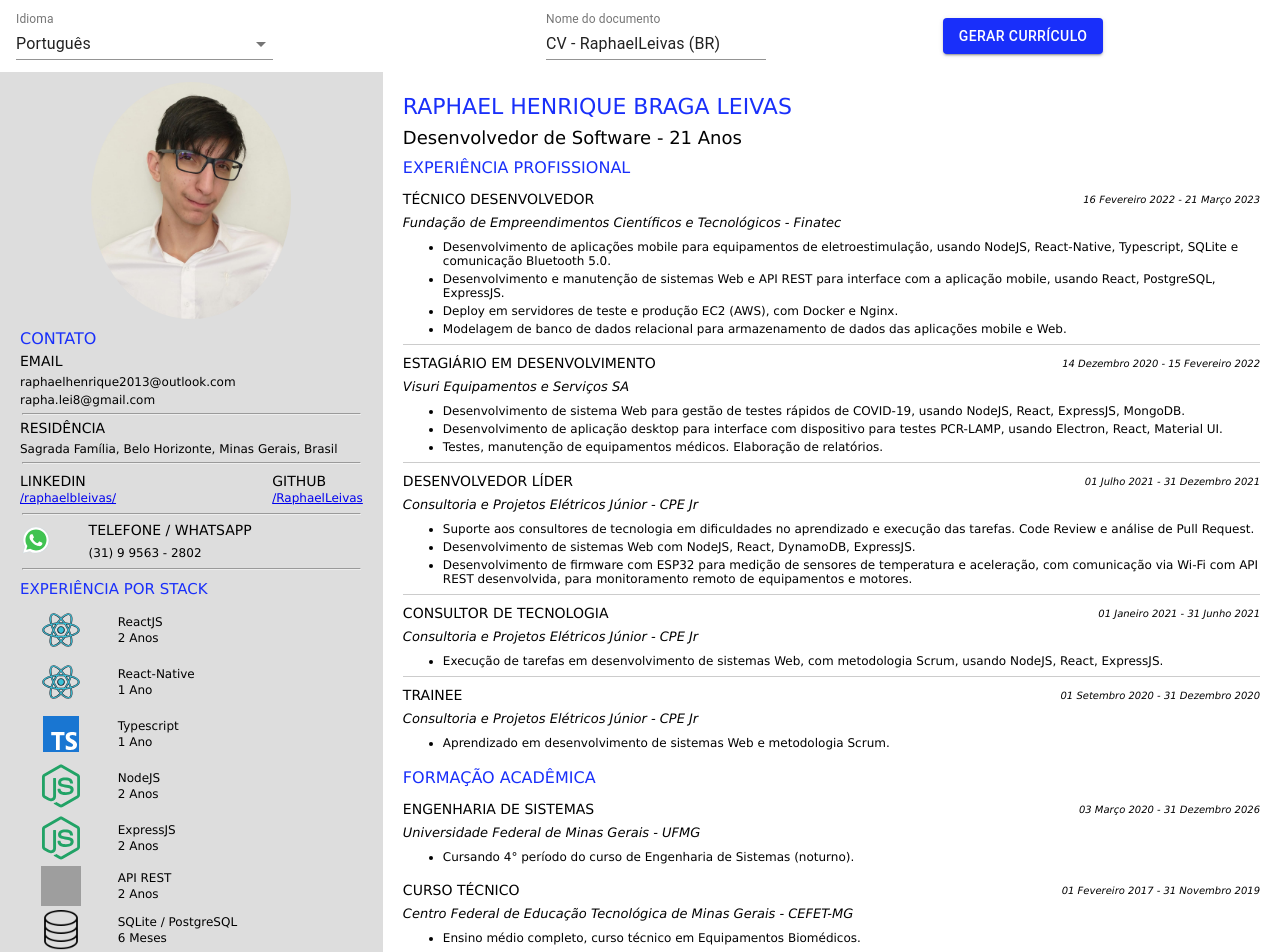
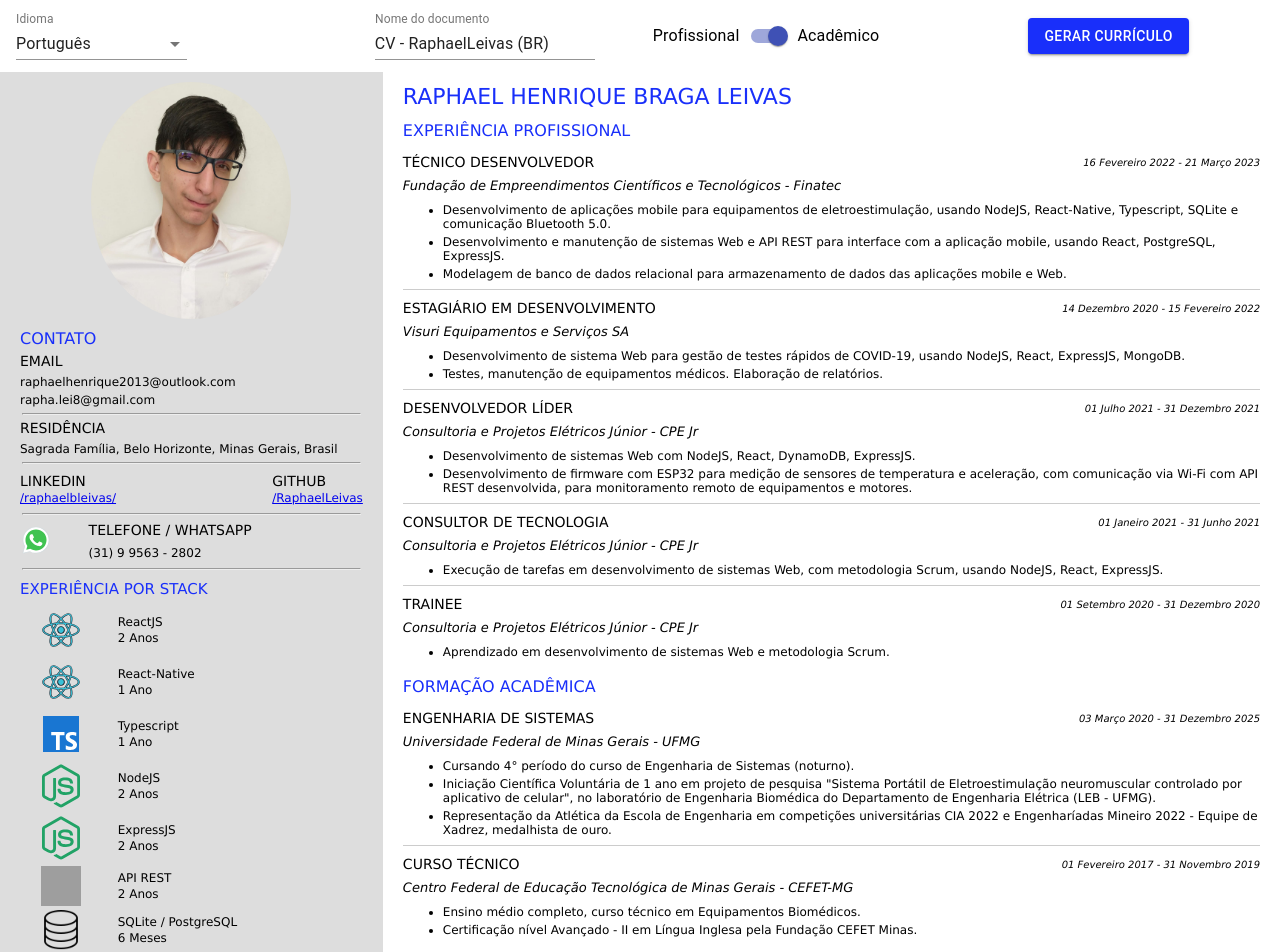
Before and after one commit to RaphaelLeivas/cv-generator, a React (Create React App) app: page / in a window 1280 px wide. Shown: the top 952 px of the page. Built offline with nearby package versions, Linux system fonts and the light colour scheme; grey boxes are pictures that could not be loaded.

Commit message:
add opção currículo academico

```diff
--- a/src/App.tsx
+++ b/src/App.tsx
@@ -1,6 +1,6 @@
 import React, { useEffect, useRef, useState } from 'react'
 import { useReactToPrint } from 'react-to-print'
-import { Select, InputLabel, MenuItem, FormControl, Button, TextField } from '@material-ui/core'
+import { Select, InputLabel, MenuItem, FormControl, Button, TextField, Switch, Typography } from '@material-ui/core'
 import { useTranslation } from 'react-i18next'
 
 import { formatLanguageCodeToText } from './utils/formatters'
@@ -14,6 +14,7 @@
 function App() {
   const [selectedLanguage, setSelectedLanguage] = useState('pt')
   const [title, setTitle] = useState('CV - RaphaelLeivas (BR)')
+  const [isAcademic, setIsAcademic] = useState(true)
 
   const componentRef = useRef(null)
   const handlePrint = useReactToPrint({
@@ -61,6 +62,20 @@
           value={title}
         />
 
+        <div style={{ flex: 1, display: 'flex', justifyContent: 'center', alignItems: 'center' }}>
+          <Typography style={{ marginLeft: '8px' }}>
+            Profissional
+          </Typography>
+          <Switch
+            color="primary"
+            checked={isAcademic}
+            onChange={() => setIsAcademic((prev) => !prev)}
+          />
+          <Typography style={{ marginRight: '8px' }}>
+            Acadêmico
+          </Typography>
+        </div>
+
         <div style={{ flex: 1, display: 'flex', justifyContent: 'center' }}>
           <Button
             onClick={handlePrint}
@@ -72,7 +87,7 @@
         </div>
       </div>
 
-      <CV ref={componentRef} />
+      <CV ref={componentRef} isAcademic={isAcademic} />
     </div>
   )
 }
--- a/src/components/CV.tsx
+++ b/src/components/CV.tsx
@@ -111,7 +111,7 @@
     fontSize: 22,
 
     marginBottom: 2,
-    marginTop: 2,
+    marginTop: -8,
   },
   cvSubTitle: {
     fontSize: 18,
@@ -133,7 +133,8 @@
     flexDirection: 'row',
     justifyContent: 'space-around',
 
-    marginBottom: '-12px'
+    marginBottom: '-12px',
+    marginTop: '-4px'
   },
   phoneContainer: {
     display: 'flex',
@@ -164,9 +165,14 @@
 const HIDE_PROFILE_IMAGE = false
 const CURRENT_AGE = 21
 
-export const CV = React.forwardRef<HTMLDivElement>((props, ref) => {
+interface CVProps {
+  isAcademic: boolean
+}
+
+export const CV = React.forwardRef<HTMLDivElement, CVProps>((props, ref) => {
   const classes = useStyles()
   const { t } = useTranslation()
+  const { isAcademic } = props
 
   return (
     <div ref={ref}>
@@ -281,10 +287,10 @@
 
         <div className={classes.experienceSection}>
           <p className={classes.cvTitle}>Raphael Henrique Braga Leivas</p>
-          <p className={classes.cvSubTitle}>
+          {isAcademic ? <></> : <p className={classes.cvSubTitle}>
             {' '}
             {t('subtitle')} - {CURRENT_AGE} {t('age')}
-          </p>
+          </p>}
 
           <p className={classes.infoSectionTitle}>{t('professionalExperience')}</p>
 
@@ -293,7 +299,11 @@
             company={t('finatec')}
             dateStart={'16 ' + t('february') + ' 2022'}
             dateEnd={'21 ' + t('march') + ' 2023'}
-            activities={[t('techinician1'), t('techinician2'), t('techinician3'), t('techinician4')]}
+            activities={
+              isAcademic
+                ? [t('techinician1'), t('techinician2'), t('techinician4')]
+                : [t('techinician1'), t('techinician2'), t('techinician3'), t('techinician4')]
+            }
           />
 
           <ProfessionalExperienceRow
@@ -301,7 +311,11 @@
             company={t('visuri')}
             dateStart={'14 ' + t('december') + ' 2020'}
             dateEnd={'15 ' + t('february') + ' 2022'}
-            activities={[t('developmentIntern1'), t('developmentIntern2'), t('developmentIntern3')]}
+            activities={
+              isAcademic
+                ? [t('developmentIntern1'), t('developmentIntern3')]
+                : [t('developmentIntern1'), t('developmentIntern2'), t('developmentIntern3')]
+            }
           />
 
           <ProfessionalExperienceRow
@@ -309,7 +323,11 @@
             company={t('cpejr')}
             dateStart={'01 ' + t('july') + ' 2021'}
             dateEnd={'31 ' + t('december') + ' 2021'}
-            activities={[t('leadingDeveloper1'), t('leadingDeveloper2'), t('leadingDeveloper3')]}
+            activities={
+              isAcademic
+                ? [t('leadingDeveloper2'), t('leadingDeveloper3')]
+                : [t('leadingDeveloper1'), t('leadingDeveloper2'), t('leadingDeveloper3')]
+            }
           />
 
           <ProfessionalExperienceRow
@@ -335,9 +353,12 @@
             role={t('systemsEngineerUndergraduate')}
             company={t('ufmg')}
             dateStart={'03 ' + t('march') + ' 2020'}
-            dateEnd={'31 ' + t('december') + ' 2026'}
-            activities={[t('ufmg1')]}
-            borderless
+            dateEnd={'31 ' + t('december') + ' 2025'}
+            activities={
+              isAcademic
+                ? [t('ufmg1'), t('ufmg2'), t('ufmg3')]
+                : [t('ufmg1')]
+            }
           />
 
           <ProfessionalExperienceRow
@@ -345,7 +366,11 @@
             company={t('cefet')}
             dateStart={'01 ' + t('february') + ' 2017'}
             dateEnd={'31 ' + t('november') + ' 2019'}
-            activities={[t('cefet1')]}
+            activities={
+              isAcademic
+                ? [t('cefet1'), t('cefet2')]
+                : [t('cefet1')]
+            }
             borderless
           />
 
--- a/src/translations/en.ts
+++ b/src/translations/en.ts
@@ -61,10 +61,13 @@
   ufmg: 'Federal University of Minas Gerais - UFMG',
   ufmg1:
     'Studying 4th semester of Systems Engineering course, total of 12 semesters. Classes are at night on campus.',
+  ufmg2: 'Iniciação Científica Voluntária de 1 ano em projeto de pesquisa "Sistema Portátil de Eletroestimulação neuromuscular controlado por aplicativo de celular", no laboratório de Engenharia Biomédica do Departamento de Engenharia Elétrica (LEB - UFMG).',
+  ufmg3: 'Representação da Atlética da Escola de Engenharia em competições universitárias CIA 2022 e Engenharíadas Mineiro 2022 - Equipe de Xadrez, medalhista de ouro.',
   and: 'and',
   cefetTechinician: 'Techician Course',
   cefet: 'Federal Center of Techonological Education of Minas Gerais - CEFET-MG',
   cefet1: 'High School completed, techinician course in Biomedical Equipments.',
+  cefet2: 'Certification Advanced - II in English emitted by CEFET Minas Foundation.',
   languages: 'Languages',
   portuguese: 'Portuguese',
   native: 'Native',
--- a/src/translations/pt.ts
+++ b/src/translations/pt.ts
@@ -59,10 +59,13 @@
   systemsEngineerUndergraduate: 'Engenharia de Sistemas',
   ufmg: 'Universidade Federal de Minas Gerais - UFMG',
   ufmg1: 'Cursando 4° período do curso de Engenharia de Sistemas (noturno).',
+  ufmg2: 'Iniciação Científica Voluntária de 1 ano em projeto de pesquisa "Sistema Portátil de Eletroestimulação neuromuscular controlado por aplicativo de celular", no laboratório de Engenharia Biomédica do Departamento de Engenharia Elétrica (LEB - UFMG).',
+  ufmg3: 'Representação da Atlética da Escola de Engenharia em competições universitárias CIA 2022 e Engenharíadas Mineiro 2022 - Equipe de Xadrez, medalhista de ouro.',
   and: 'e',
   cefetTechinician: 'Curso técnico',
   cefet: 'Centro Federal de Educação Tecnológica de Minas Gerais - CEFET-MG',
   cefet1: 'Ensino médio completo, curso técnico em Equipamentos Biomédicos.',
+  cefet2: 'Certificação nível Avançado - II em Língua Inglesa pela Fundação CEFET Minas.',
   languages: 'Idiomas',
   portuguese: 'Português',
   native: 'Nativo',
```
